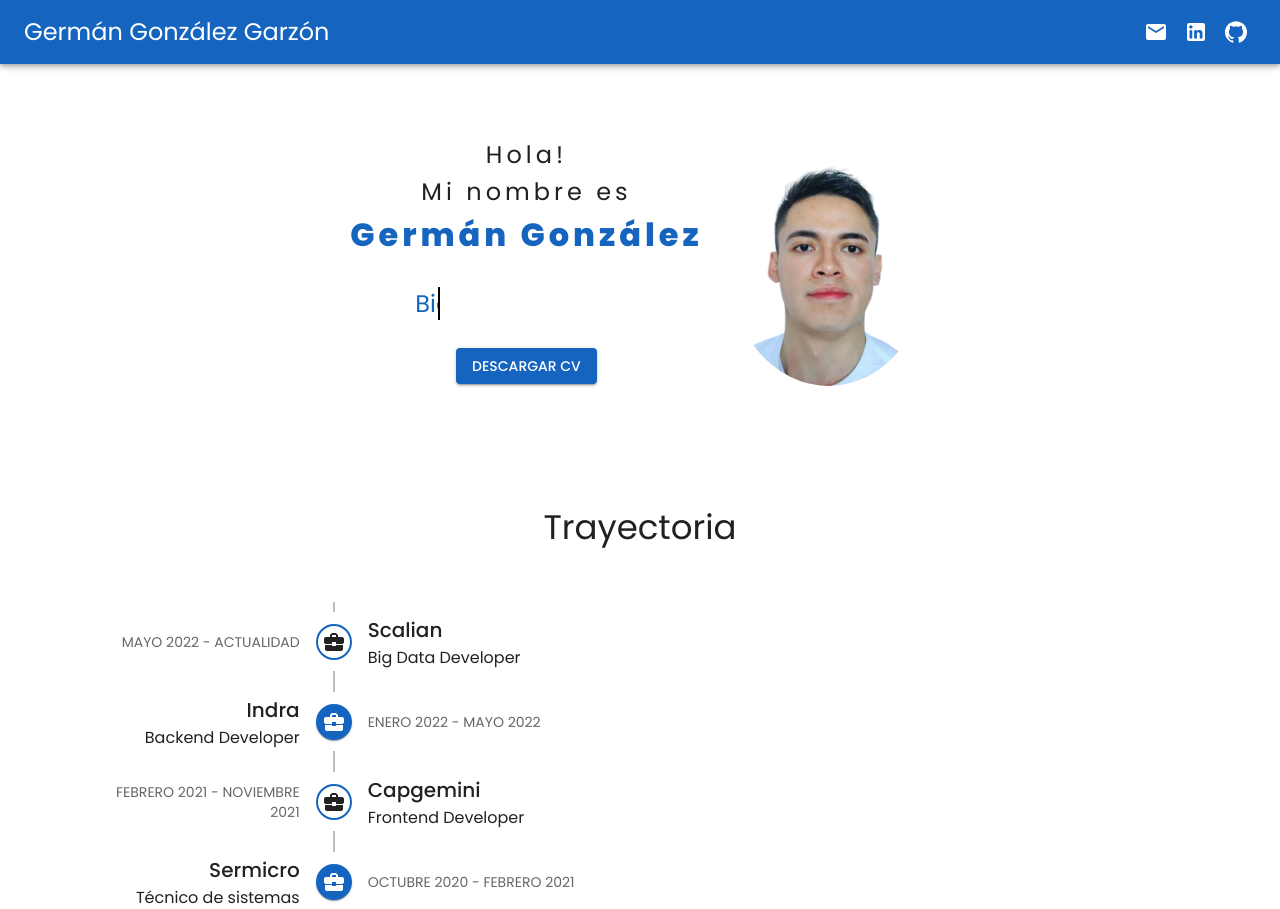
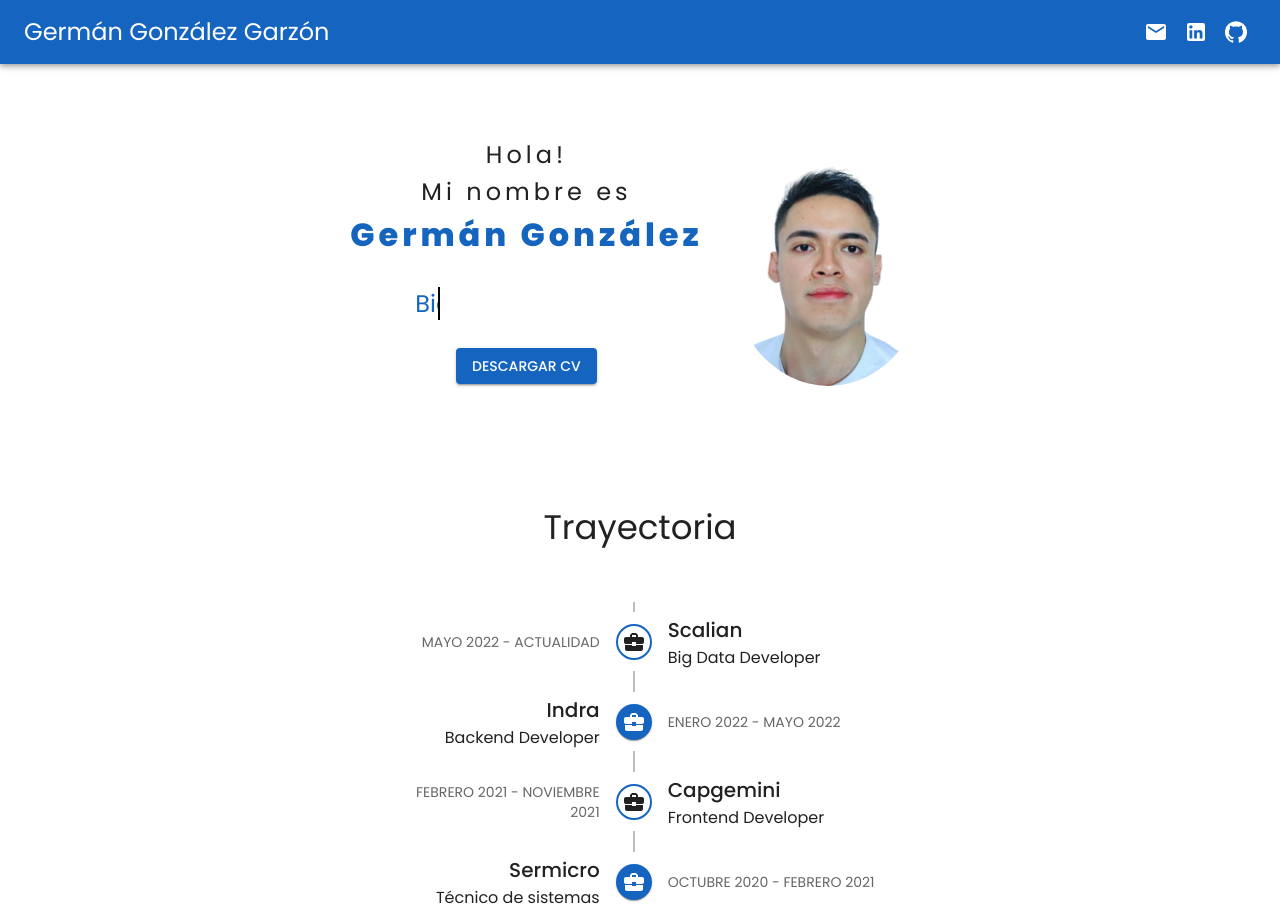
Before and after one commit to Jermaniac/PortfolioGerman, a React (Create React App) app: page / in a window 1280 px wide. Shown: the top 909 px of the page. Built offline with nearby package versions, Linux system fonts and the light colour scheme.

Commit message:
corrected center

```diff
--- a/src/components/progression/Progression.js
+++ b/src/components/progression/Progression.js
@@ -17,7 +17,6 @@ import Grid from "@mui/material/Grid";
 //TODO: animation collapse
 const Progression = () => {
   return (
-    <>
     <Box
       sx={{ position: "relative" }}
       style={{
@@ -27,7 +26,11 @@ const Progression = () => {
         justifyContent: "center",
       }}
     >
-        <Grid container spacing={4} style={{ maxWidth: "1200px" }}>
+      <Grid
+        container
+        spacing={4}
+        style={{ maxWidth: "1200px", justifyContent: "center" }}
+      >
         <Grid item xs={12}>
           <Typography variant="h4" component="div">
             Trayectoria
@@ -174,7 +177,6 @@ const Progression = () => {
         </Grid>
       </Grid>
     </Box>
-    </>
   );
 };
 
```
Lines whose indentation alone changed are shown as unchanged.
